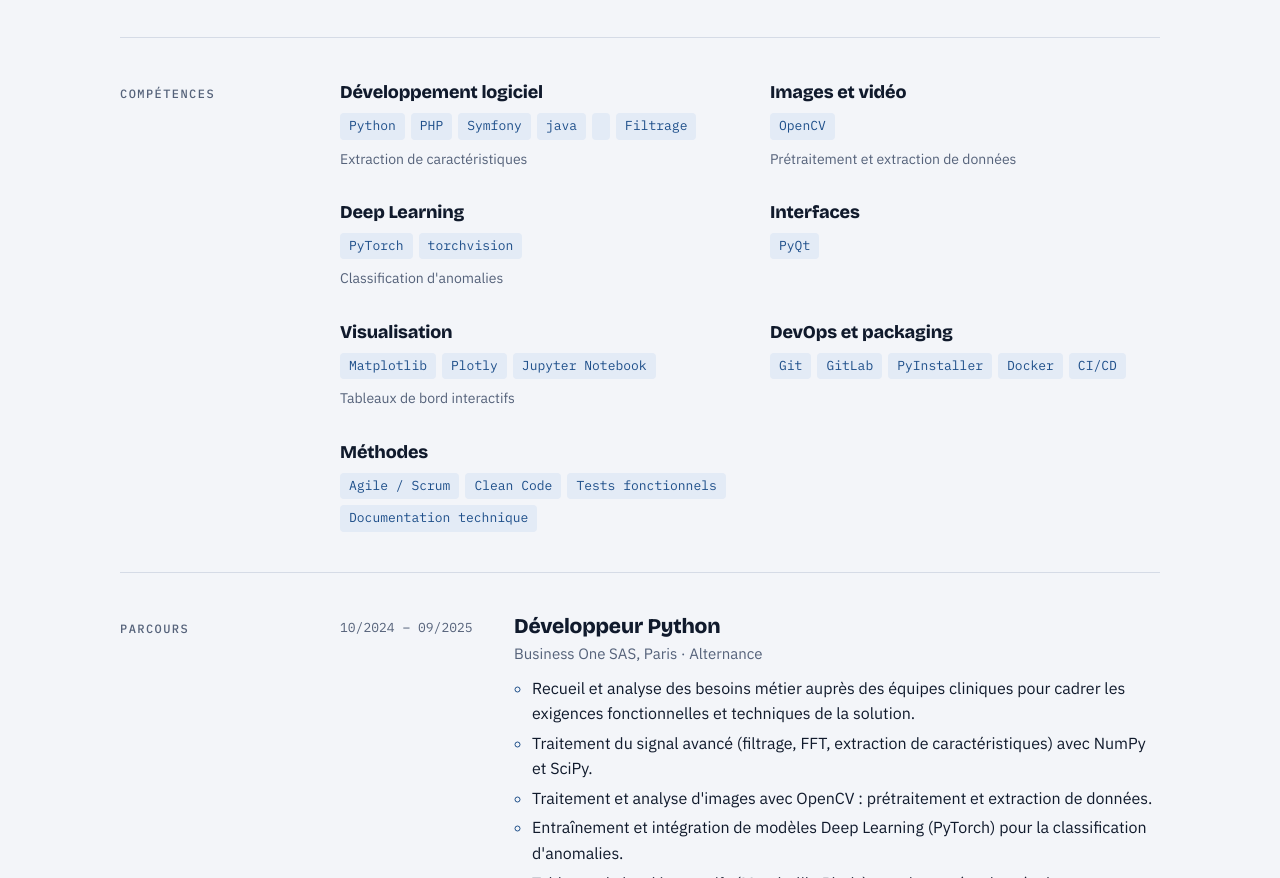
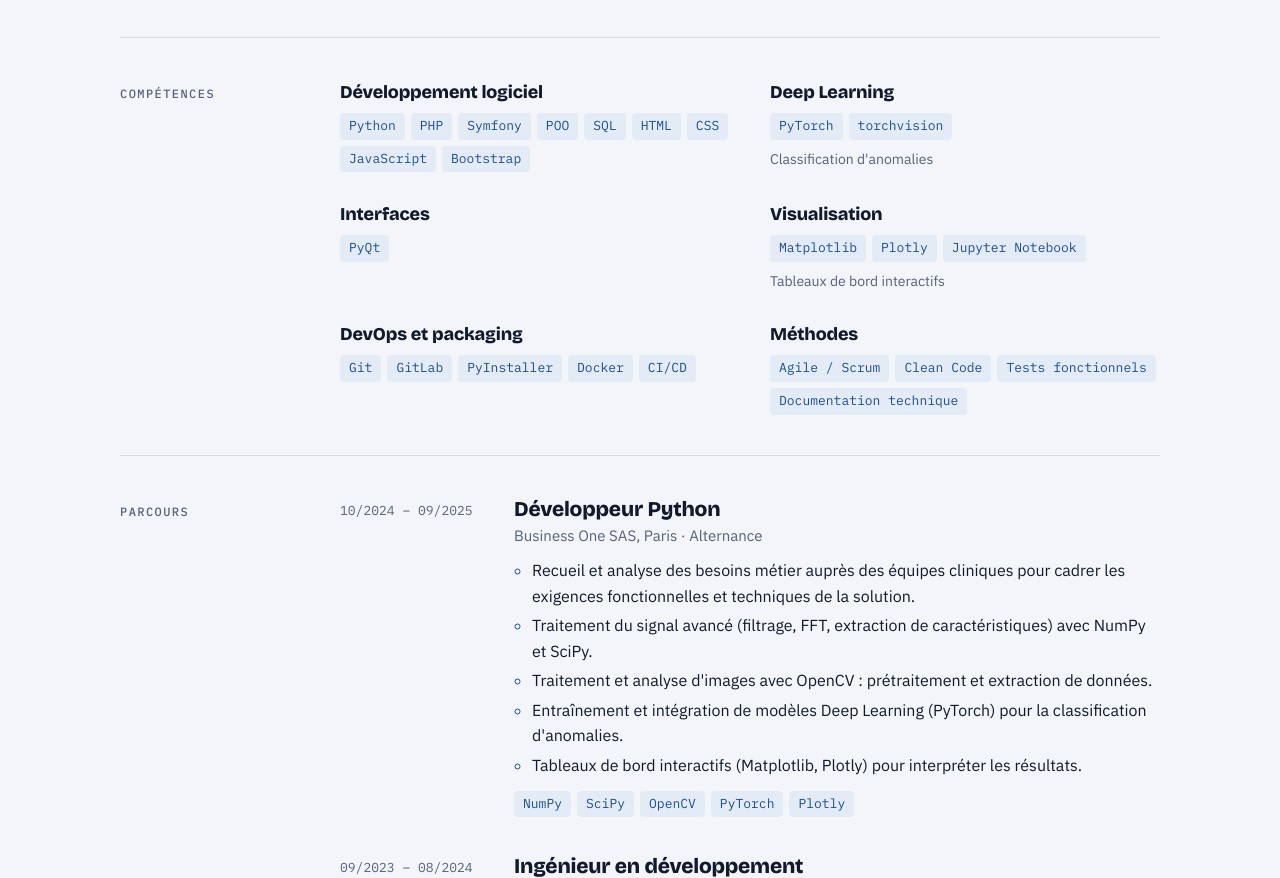
Before and after one commit to baudoinx/baudoinx.github.io, a plain HTML site: page docs/index.html in a window 1280 px wide. Shown: the part 1139-2017 px from the top of the page. Drawn offline with nearby package versions, Linux system fonts and the light colour scheme.

Commit message:
mise à jour

```diff
--- a/docs/index.html
+++ b/docs/index.html
@@ -210,12 +210,9 @@ body { margin: 0; }
     <dl class="body skills">
       <div>
         <dt>Développement logiciel</dt>
-        <dd><span class="chip">Python</span><span class="chip">PHP</span><span class="chip">Symfony</span><span class="chip">java</span><span class="chip"></span><span class="chip">Filtrage</span><span class="note">Extraction de caractéristiques</span></dd>
+        <dd><span class="chip">Python</span><span class="chip">PHP</span><span class="chip">Symfony</span><span class="chip">POO</span><span class="chip">SQL</span><span class="chip">HTML</span><span class="chip">CSS</span><span class="chip">JavaScript</span><span class="chip">Bootstrap</span></dd>
       </div>
-      <div>
-        <dt>Images et vidéo</dt>
-        <dd><span class="chip">OpenCV</span><span class="note">Prétraitement et extraction de données</span></dd>
-      </div>
+
       <div>
         <dt>Deep Learning</dt>
         <dd><span class="chip">PyTorch</span><span class="chip">torchvision</span><span class="note">Classification d'anomalies</span></dd>
```
